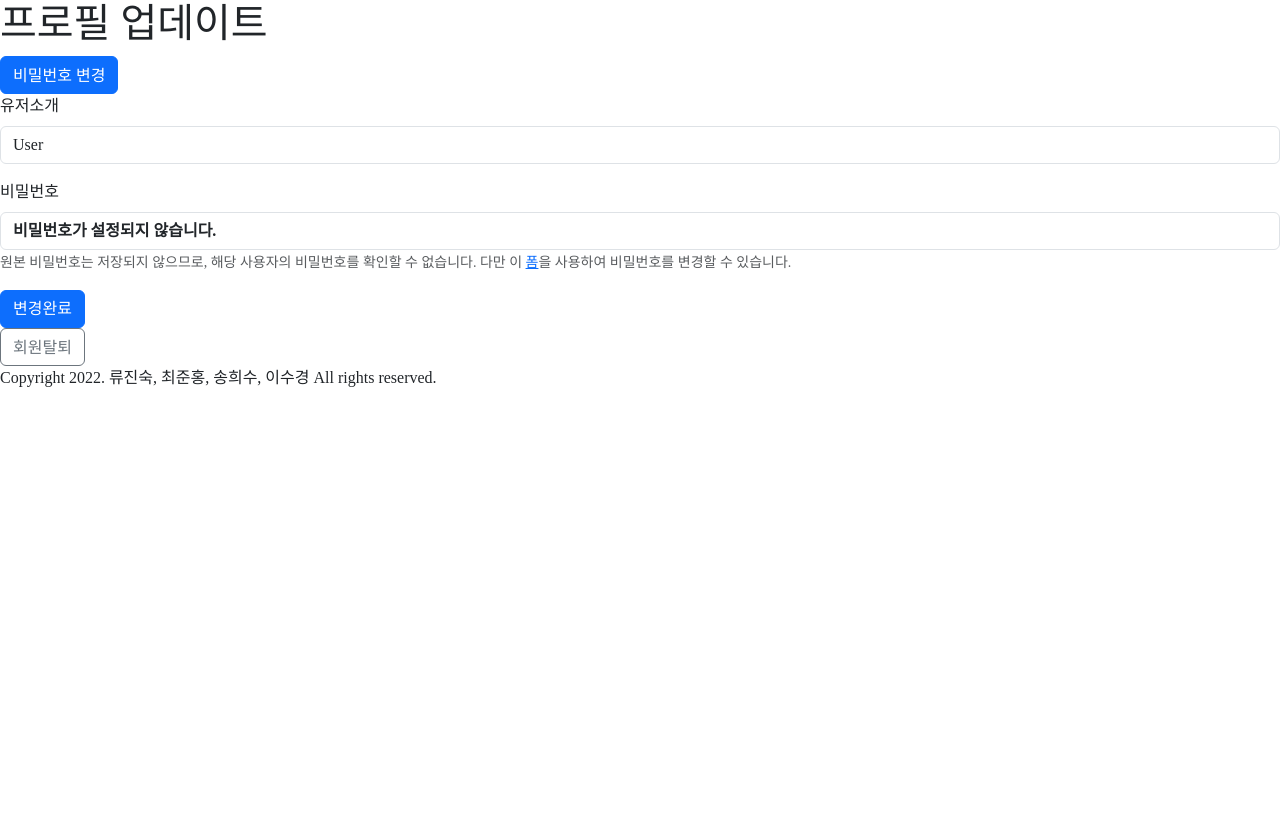
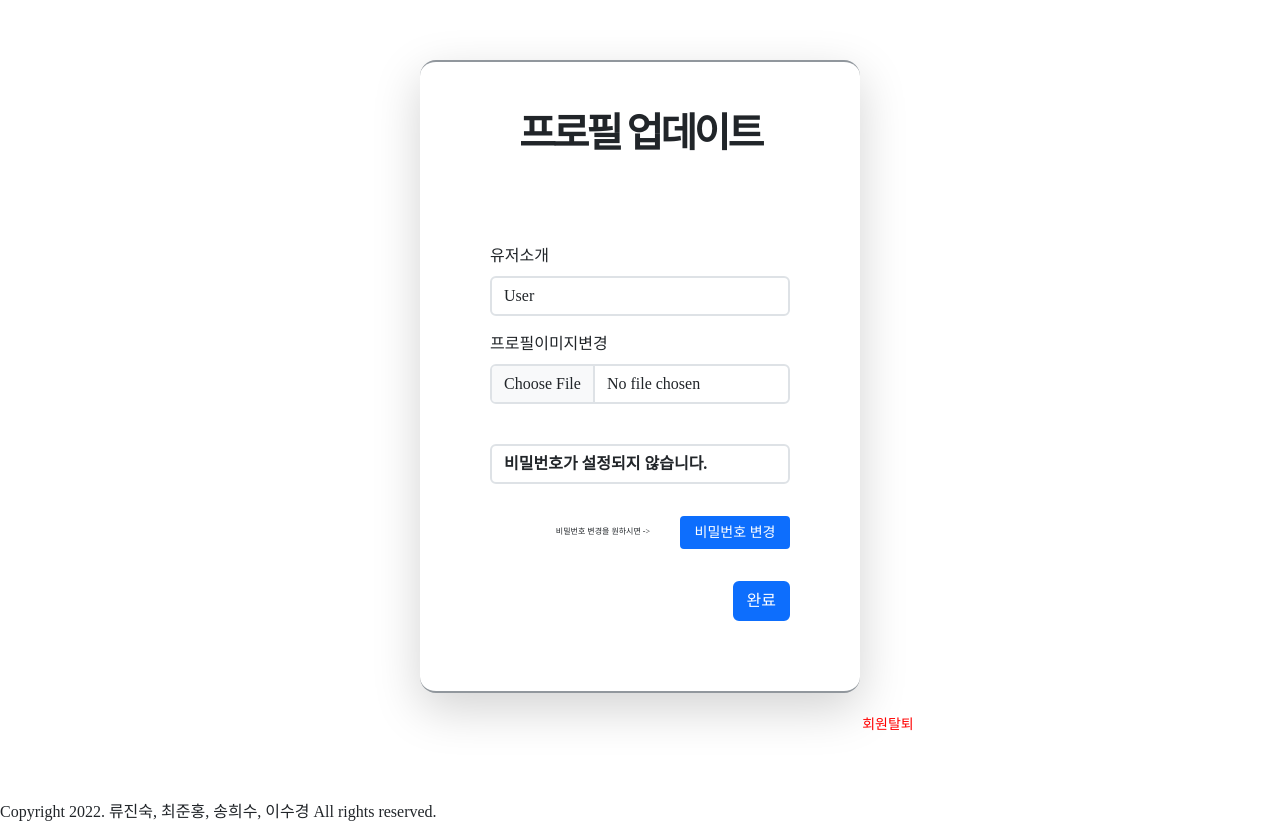
Before and after one commit to code-sum/jeommechoo, a Django app: page /accounts/update/ in a window 1280 px wide. Shown: the part 115-939 px from the top of the page. Before the commit the page ends 502 px from the top, so only its background shows below. Run offline with Django 3.2, Linux system fonts and the light colour scheme; the visitor is signed in with stand-in values (Sample User, id 1); some libraries are stand-ins or nearby versions; some web fonts are replaced.

Commit message:
accounts/update css적용 및 accounts forms.py 수정

```diff
--- a/accounts/forms.py
+++ b/accounts/forms.py
@@ -2,6 +2,7 @@ from dataclasses import fields
 from django.contrib.auth.forms import UserCreationForm, UserChangeForm, PasswordChangeForm
 from django.contrib.auth import get_user_model
 from django import forms
+from django.contrib.auth.forms import ReadOnlyPasswordHashField
 
 class CustomUserCreationForm(UserCreationForm):
     class Meta:
@@ -11,11 +12,14 @@ class CustomUserCreationForm(UserCreationForm):
         }
 
 class CustomUserChangeForm(UserChangeForm):
+    password = ReadOnlyPasswordHashField(
+        label=(""),
+        help_text=''
+        )
     class Meta:
         model = get_user_model()
-        fields = ('last_name',)
-        labels = {'last_name': '유저소개',
-        }
+        fields = ('last_name','profileimg')
+        labels = {'last_name': '유저소개','profileimg':'프로필이미지변경'}
 
 
 class CustomPasswordChangeForm(PasswordChangeForm):
--- a/accounts/templates/accounts/update.html
+++ b/accounts/templates/accounts/update.html
@@ -1,14 +1,42 @@
 {% extends 'base.html' %}
+{% load static %}
 {% load django_bootstrap5 %}
+{% block content %}
+<div class="background-size d-flex flex-column align-items-center justify-content-center">
 
-{% block content %}
-  <h1>프로필 업데이트</h1>
-  <a href={% url 'accounts:change_password' %} class="btn btn-primary">비밀번호 변경</a>
-  <form action="" method="POST">
-    {% csrf_token %}
-    {% bootstrap_form form %}
-    {% bootstrap_button button_type="submit" content="변경완료" button_class="btn btn-primary" %}
-  </form>
-  <!-- 탈퇴 버튼 -->
-  <a href={% url 'accounts:delete' %} class="btn btn-outline-secondary">회원탈퇴</a>
+
+    <div class="d-flex flex-column bg-white border border-2 border-opacity-75 border-start-0 border-end-0 rounded-4 border-secondary shadow-lg">
+        <h1 class="text-center mt-5 mb-3 fw-bold text-space">프로필 업데이트</h1>
+        <form action="" method="POST" class="" style="padding: 70px;">
+            {% csrf_token %}
+            {% bootstrap_form form %}
+            <p style="font-size:8px;" class='text-end'>비밀번호 변경을 원하시면 -><span><a href="{% url 'accounts:change_password' %}" class="btn btn-primary my-3 btn-sm" style="width: 110px; margin-left:30px;">비밀번호 변경</a></span></p>
+            <div class="text-end">
+                {% bootstrap_button button_type="submit" content="완료" button_class="btn btn-primary" %}
+            </div>
+        </form>
+    </div>
+        <!-- 탈퇴 버튼 -->
+
+        <button type="button" class="btn mt-3 btn-outline-none btn-sm" data-bs-toggle="modal" data-bs-target="#exampleModal"  style="margin-left: 31rem; color:red;">
+            회원탈퇴
+        </button>
+        <div class="modal fade" id="exampleModal" tabindex="-1" aria-labelledby="exampleModalLabel" aria-hidden="true">
+            <div class="modal-dialog">
+            <div class="modal-content">
+                <div class="modal-header">
+                    <h1 class="modal-title fs-5" id="exampleModalLabel">정말요?</h1>
+                    <button type="button" class="btn-close" data-bs-dismiss="modal" aria-label="Close"></button>
+                </div>
+                <div class="modal-body">
+                    정말로 탈퇴하시겠습니까?
+                </div>
+                <div class="modal-footer">
+                    <button type="button" class="btn btn-secondary" data-bs-dismiss="modal">닫기</button>
+                    <a href="{% url 'accounts:delete' %}" class="btn btn-danger">회원탈퇴</a>
+                </div>
+            </div>
+            </div>
+        </div>
+</div>
 {% endblock content %}
--- a/templates/base.html
+++ b/templates/base.html
@@ -70,7 +70,7 @@
     </nav>
     {% if messages %}
     {% for message in messages %}
-    <div class="alert alert-{{ message.tags }}">
+    <div class="mb-0 alert alert-{{ message.tags }}">
     {{ message }}
     </div>
     {% endfor %}
```
Also changed, not shown: images/images/profile/images.jpg (added), images/images/profile/images_hJTJJyp.jpg (added).
